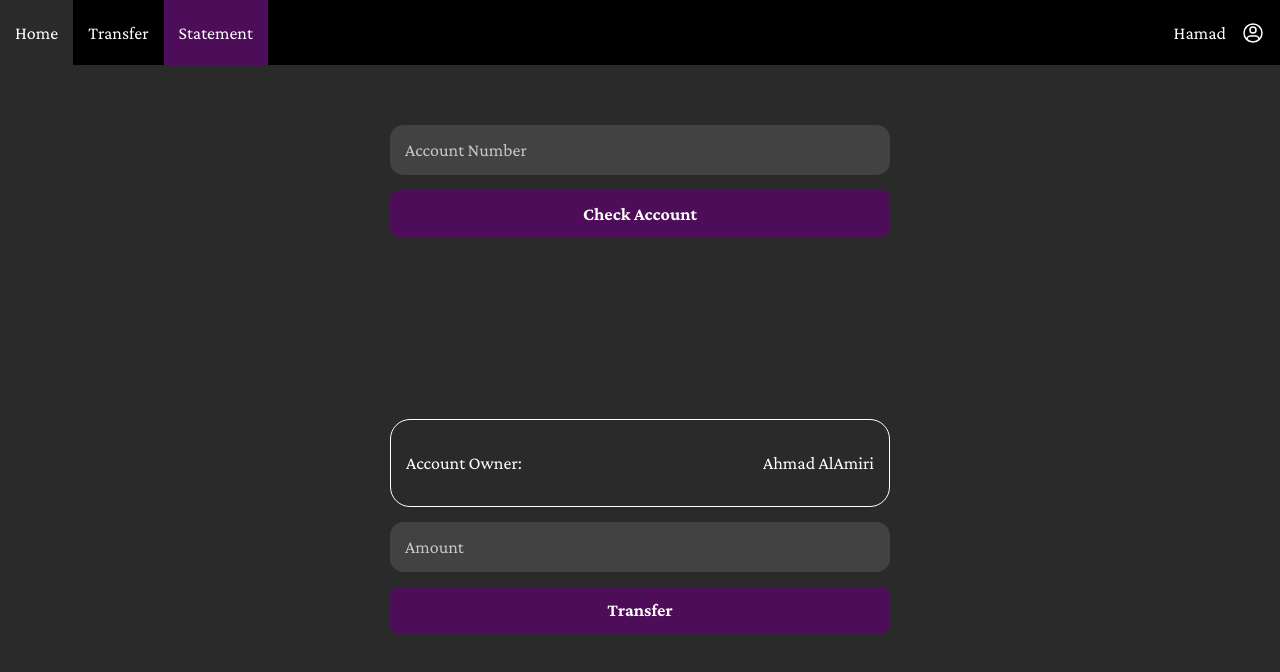
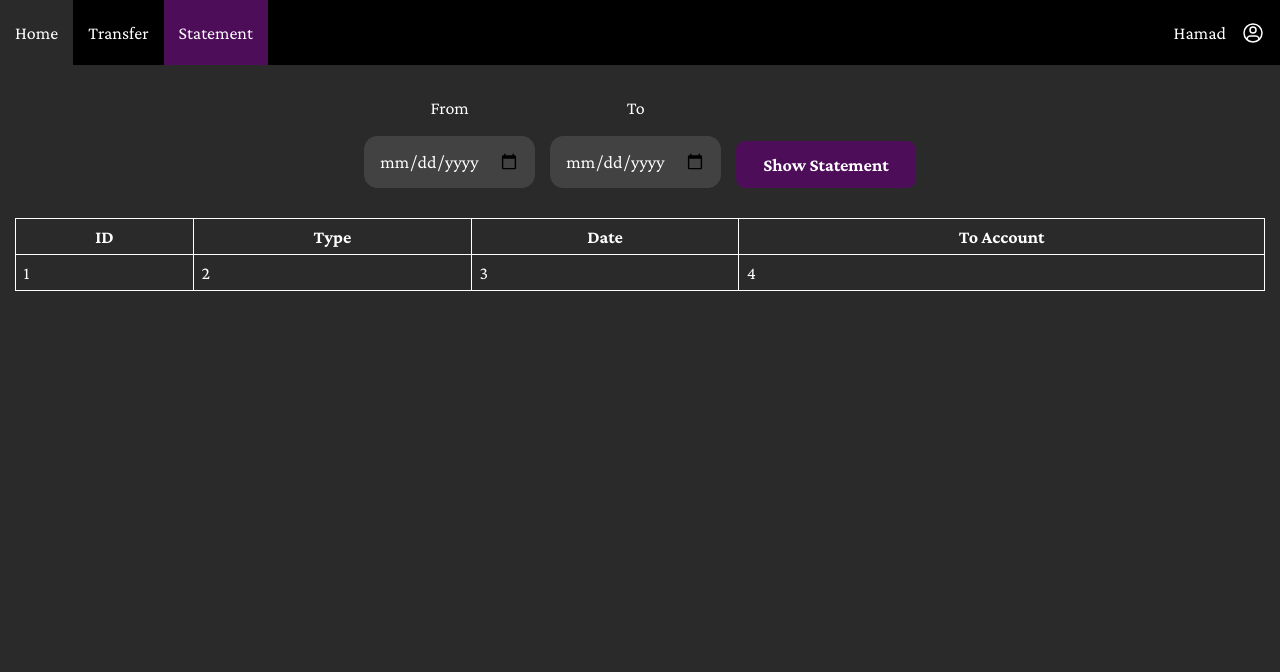
Before and after one commit to ironik96/forssa-wallet-app, an Angular app: page /statement in a window 1280 px wide. Shown: the top 672 px of the page. Built offline with nearby package versions, Linux system fonts and the light colour scheme.

Commit message:
Add account statement page

```diff
--- a/src/app/app-routing.module.ts
+++ b/src/app/app-routing.module.ts
@@ -5,6 +5,7 @@ import { MainComponent } from './main/main.component';
 import { LoginComponent } from './login/login.component';
 import { TransferComponent } from './transfer/transfer.component';
 import { HomeComponent } from './home/home.component';
+import { StatementComponent } from './statement/statement.component';
 
 const routes: Routes = [
   {
@@ -13,7 +14,7 @@ const routes: Routes = [
     children: [
       { path: '', component: HomeComponent },
       { path: 'transfer', component: TransferComponent },
-      { path: 'statement', component: TransferComponent },
+      { path: 'statement', component: StatementComponent },
     ],
     canActivate: [AuthGuardService],
   },
--- a/src/app/app.module.ts
+++ b/src/app/app.module.ts
@@ -9,6 +9,7 @@ import { MainComponent } from './main/main.component';
 import { TransferComponent } from './transfer/transfer.component';
 import { AuthGuardService } from './auth-guard.service';
 import { HomeComponent } from './home/home.component';
+import { StatementComponent } from './statement/statement.component';
 
 @NgModule({
   declarations: [
@@ -17,6 +18,7 @@ import { HomeComponent } from './home/home.component';
     MainComponent,
     TransferComponent,
     HomeComponent,
+    StatementComponent,
   ],
   imports: [BrowserModule, AppRoutingModule, FormsModule],
   providers: [AuthGuardService],
--- /dev/null
+++ b/src/app/statement/statement.component.css
@@ -0,0 +1,29 @@
+:host {
+  height: var(--content-height);
+  display: flex;
+  flex-direction: column;
+  align-items: stretch;
+  box-sizing: border-box;
+  padding: var(--white-space);
+  gap: calc(2 * var(--white-space));
+}
+form {
+  display: flex;
+  justify-content: center;
+  align-items: flex-end;
+  gap: var(--white-space);
+}
+.date-picker {
+  display: flex;
+  flex-direction: column;
+  align-items: center;
+}
+table,
+th,
+td {
+  border: 1px solid;
+  padding: calc(0.5 * var(--white-space));
+}
+table {
+  border-collapse: collapse;
+}
--- /dev/null
+++ b/src/app/statement/statement.component.html
@@ -0,0 +1,29 @@
+<form>
+  <div class="date-picker">
+    <p>From</p>
+    <input type="date" />
+  </div>
+  <div class="date-picker">
+    <p>To</p>
+    <input type="date" />
+  </div>
+  <button>Show Statement</button>
+</form>
+<table>
+  <thead>
+    <tr>
+      <th>ID</th>
+      <th>Type</th>
+      <th>Date</th>
+      <th>To Account</th>
+    </tr>
+  </thead>
+  <tbody>
+    <tr>
+      <td>1</td>
+      <td>2</td>
+      <td>3</td>
+      <td>4</td>
+    </tr>
+  </tbody>
+</table>
```
Also changed, not shown: src/app/statement/statement.component.ts (added, +10 -0 lines), 1 other file (tests, documents, lock files or other folders).
